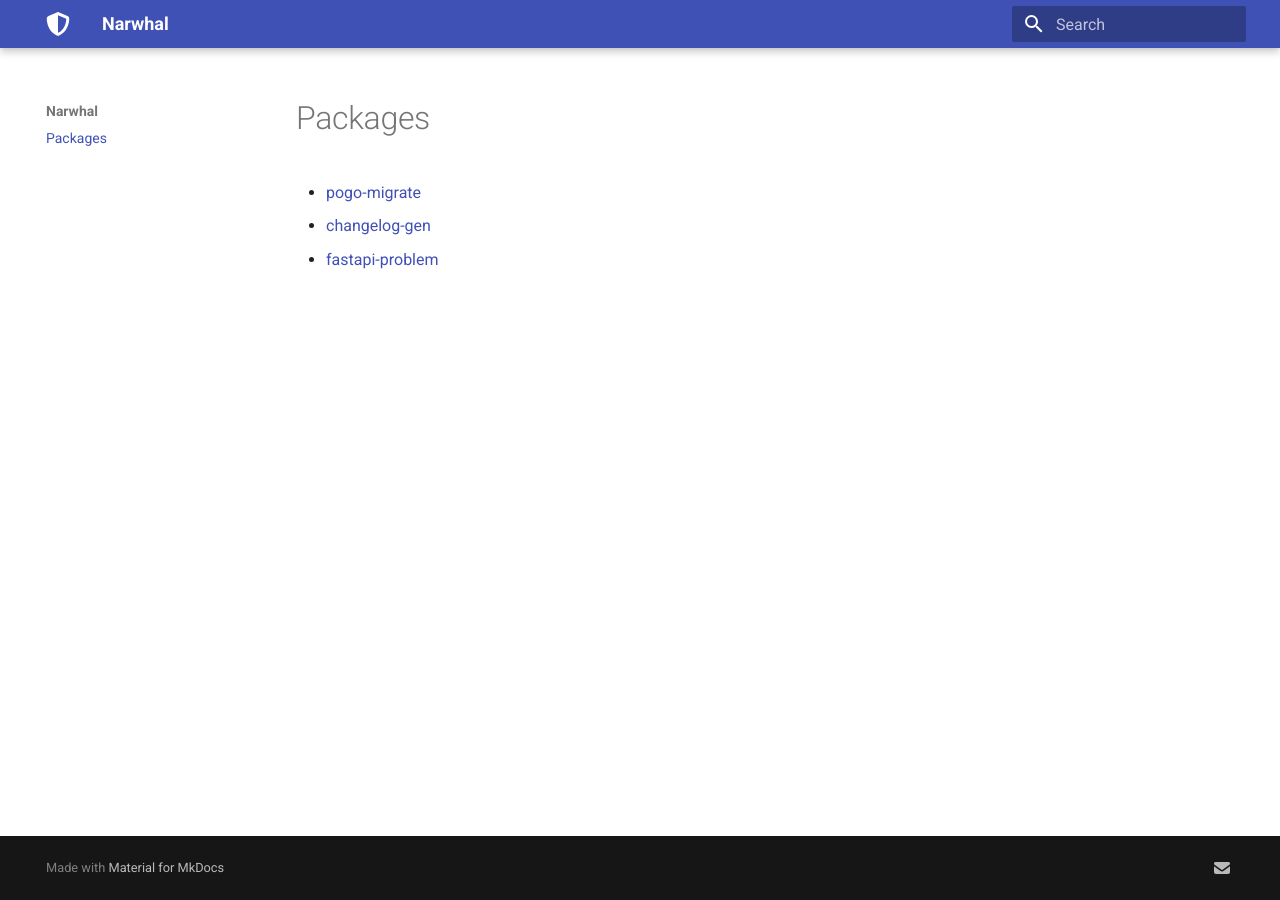
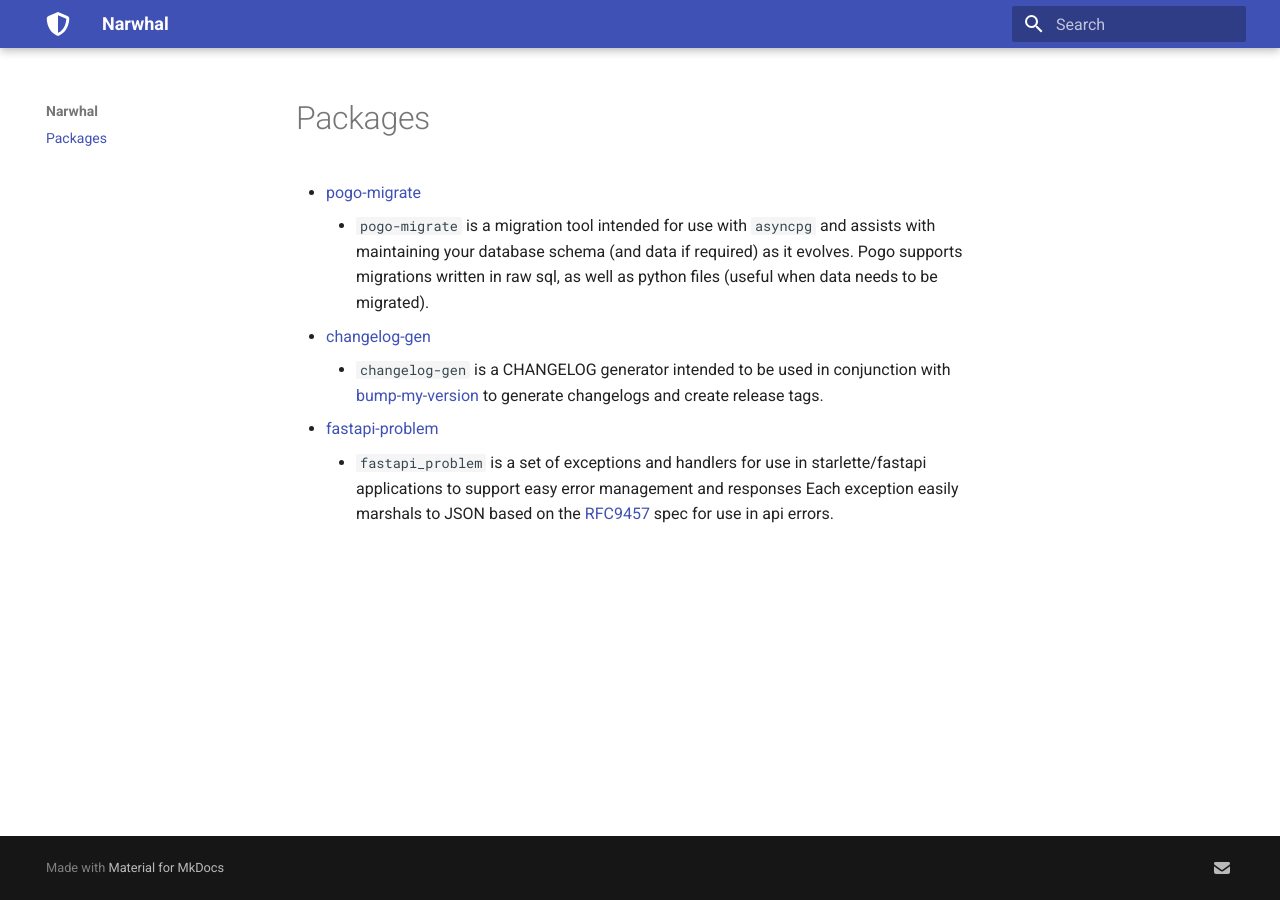
Before and after one commit to NRWLDev/nrwldev.github.io, an MkDocs documentation site: the page built from docs/index.md, in a window 1280 px wide. Built offline with MkDocs 1.6.1 and Material for MkDocs 9.7.7, drawn with Linux system fonts in a browser that asks for light colours.

Commit message:
add blurbs

```diff
--- a/docs/index.md
+++ b/docs/index.md
@@ -1,5 +1,17 @@
 # Packages
 
 * [pogo-migrate](https://nrwldev.github.io/pogo-migrate)
+    * `pogo-migrate` is a migration tool intended for use with `asyncpg` and assists
+    with maintaining your database schema (and data if required) as it evolves.
+    Pogo supports migrations written in raw sql, as well as python files (useful
+    when data needs to be migrated).
 * [changelog-gen](https://nrwldev.github.io/changelog-gen)
+    * `changelog-gen` is a CHANGELOG generator intended to be used in conjunction
+    with [bump-my-version](https://github.com/callowayproject/bump-my-version) to generate
+    changelogs and create release tags.
 * [fastapi-problem](https://nrwldev.github.io/fastapi-problem)
+    * `fastapi_problem` is a set of exceptions and handlers for use in
+      starlette/fastapi applications to support easy error management and
+      responses Each exception easily marshals to JSON based on the
+      [RFC9457](https://www.rfc-editor.org/rfc/rfc9457.html) spec for use in
+      api errors.
```
